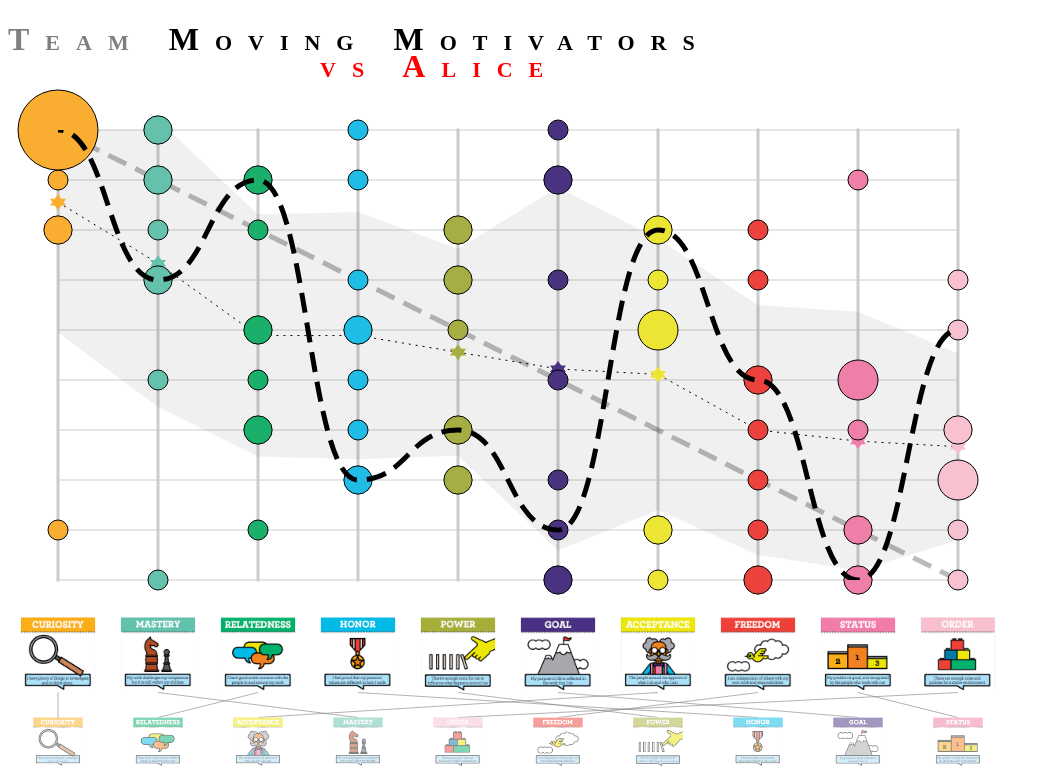
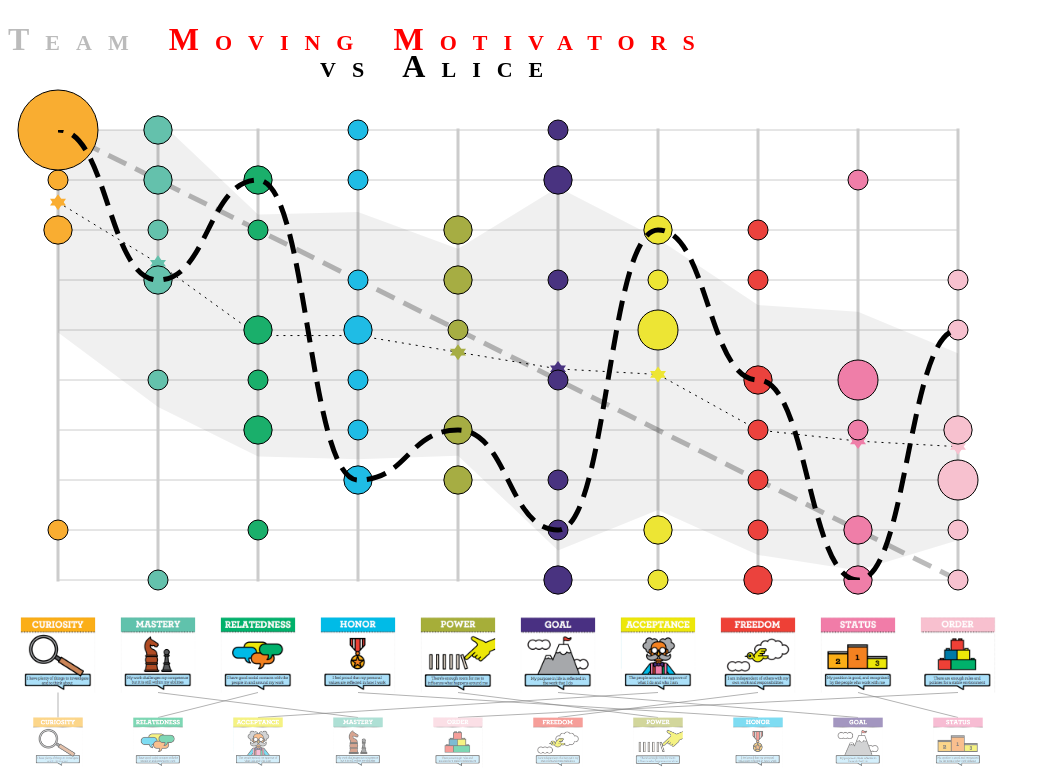
Before and after one commit to TALlama/moving-motivators, a plain HTML site: page index.html in a window 1280 px wide. Shown: the top 781 px of the page, without its empty margins (0-1050 px from the left). Drawn offline with Linux system fonts and the light colour scheme; a script that the page names is missing.

Commit message:
Align header colors with graph colors

```diff
--- a/index.html
+++ b/index.html
@@ -18,16 +18,17 @@
       h1 {
         font-variant: small-caps;
         letter-spacing: 0.5em;
+        color: red;
       }
       h1 .vs {
         display: none;
-        color: red;
+        color: black;
         position: absolute;
         top: 1.5em;
         left: 10em;
       }
       .with-focus h1 .team-name {
-        opacity: 0.5;
+        color: #00000044;
       }
       .with-focus h1 .vs {
         display: inline;
```
